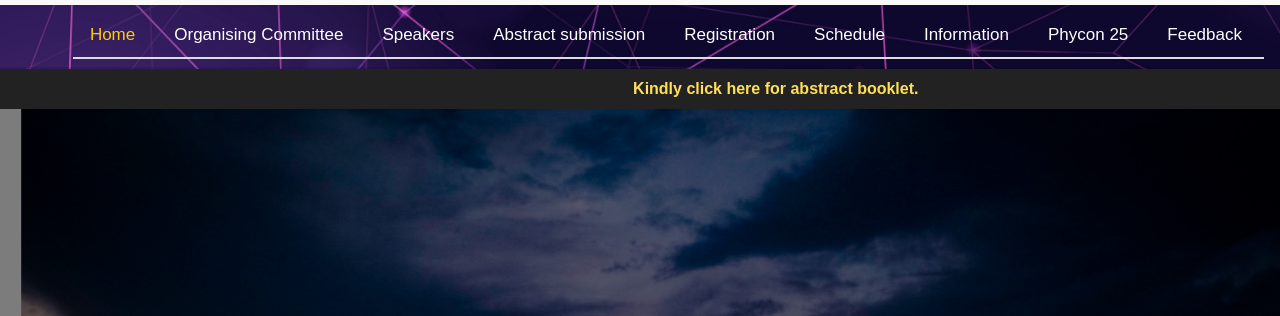
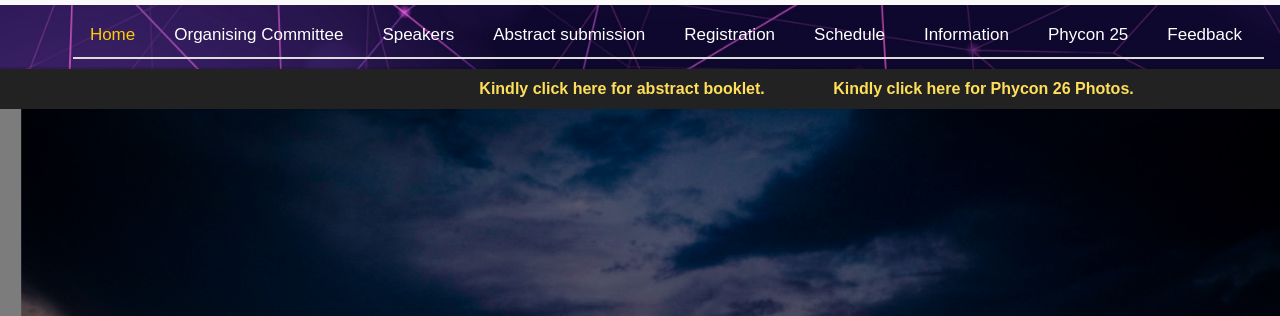
Before and after one commit to Kapil-Mulay-1421/phycon, a plain HTML site: page index.html in a window 1280 px wide. Shown: the top 316 px of the page. Drawn offline with nearby package versions, Linux system fonts and the light colour scheme; a script that the page names is missing; files whose address does not match are found by name.

Commit message:
add photos

```diff
--- a/index.html
+++ b/index.html
@@ -67,6 +67,7 @@
   <div class="news-ticker" role="marquee" aria-live="polite" aria-label="News ticker">
     <div class="news-ticker__inner">
       <a class="news-ticker__link" target="_blank" rel="noopener noreferrer" href="https://drive.google.com/file/d/1INDILkj5gd9ZsblwQdLhZa_S2sve1GA2/view?usp=sharing">Kindly click here for abstract booklet.</a>
+      <a class="news-ticker__link" target="_blank" rel="noopener noreferrer" href="https://drive.google.com/drive/folders/1d7_cyjXpMxfWoKuNkiR_n0Q3U7a865SI?usp=sharing">Kindly click here for Phycon 26 Photos.</a>
     </div>
   </div>
 
```
